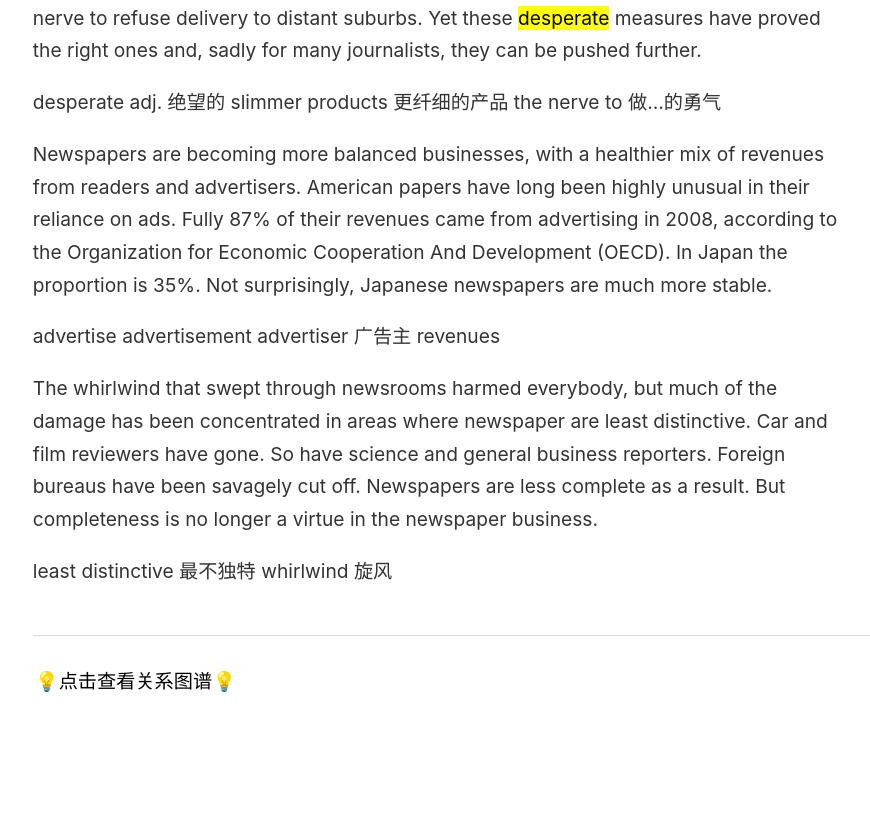
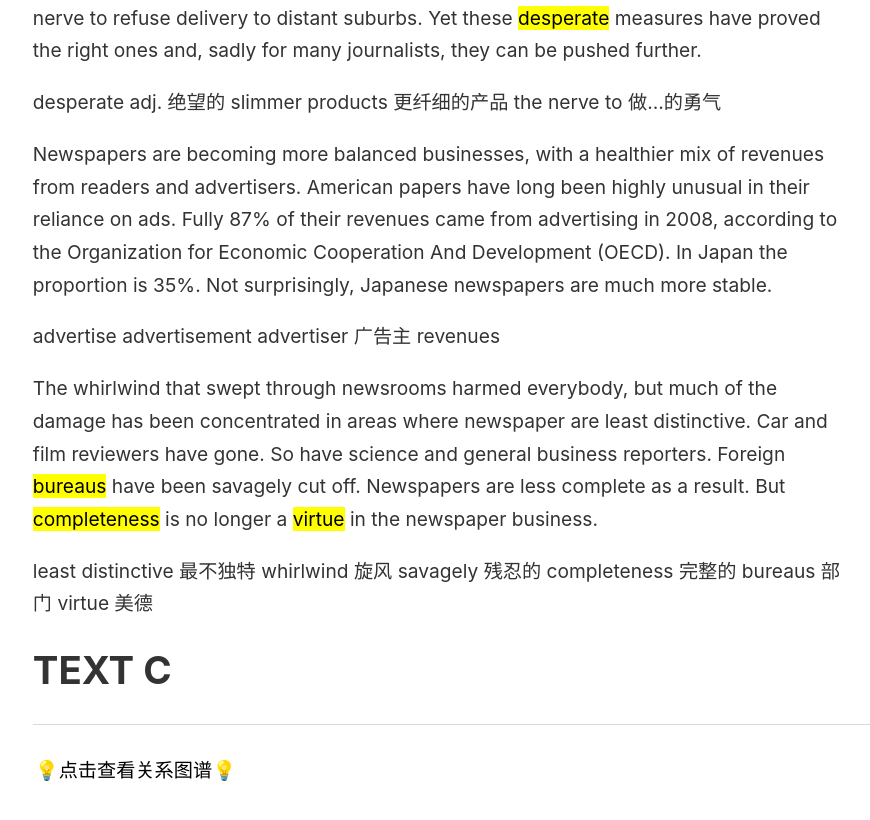
Before and after one commit to wingowen/digital-garden-jekyll, a Jekyll site: the page built from _notes/2011 考研二英语真题.md, in a window 1280 px wide and 900 px high, scrolled down 2164 px. Shown: the top 820 px of the window, without its empty margins (44-914 px from the left). Built offline with Jekyll 4.4.1, drawn with Linux system fonts in a browser that asks for light colours.

Commit message:
vault backup: 2024-06-21 10:05:15

```diff
--- a/_notes/2011 考研二英语真题.md
+++ b/_notes/2011 考研二英语真题.md
@@ -30,6 +30,8 @@ Newspapers are becoming more balanced businesses, with a healthier mix of revenu
 
 advertise advertisement advertiser 广告主 revenues
 
-The whirlwind that swept through newsrooms harmed everybody, but much of the damage has been concentrated in areas where newspaper are least distinctive. Car and film reviewers have gone. So have science and general business reporters. Foreign bureaus have been savagely cut off. Newspapers are less complete as a result. But completeness is no longer a virtue in the newspaper business.
+The whirlwind that swept through newsrooms harmed everybody, but much of the damage has been concentrated in areas where newspaper are least distinctive. Car and film reviewers have gone. So have science and general business reporters. Foreign ==bureaus== have been savagely cut off. Newspapers are less complete as a result. But ==completeness== is no longer a ==virtue== in the newspaper business.
 
-least distinctive 最不独特 whirlwind 旋风
+least distinctive 最不独特 whirlwind 旋风 savagely 残忍的 completeness 完整的 bureaus 部门 virtue 美德
+
+# TEXT C
```
